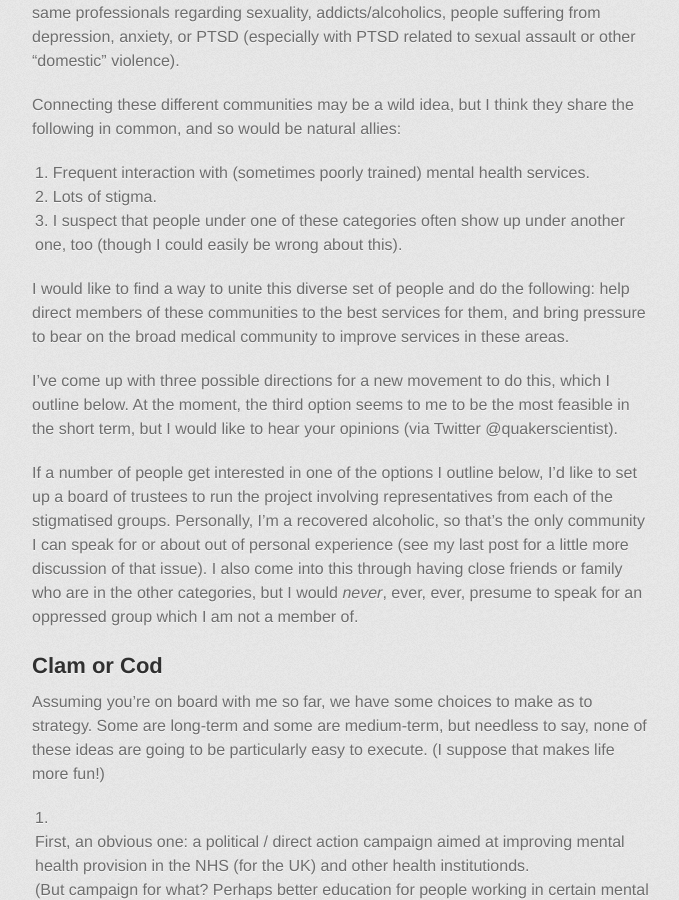
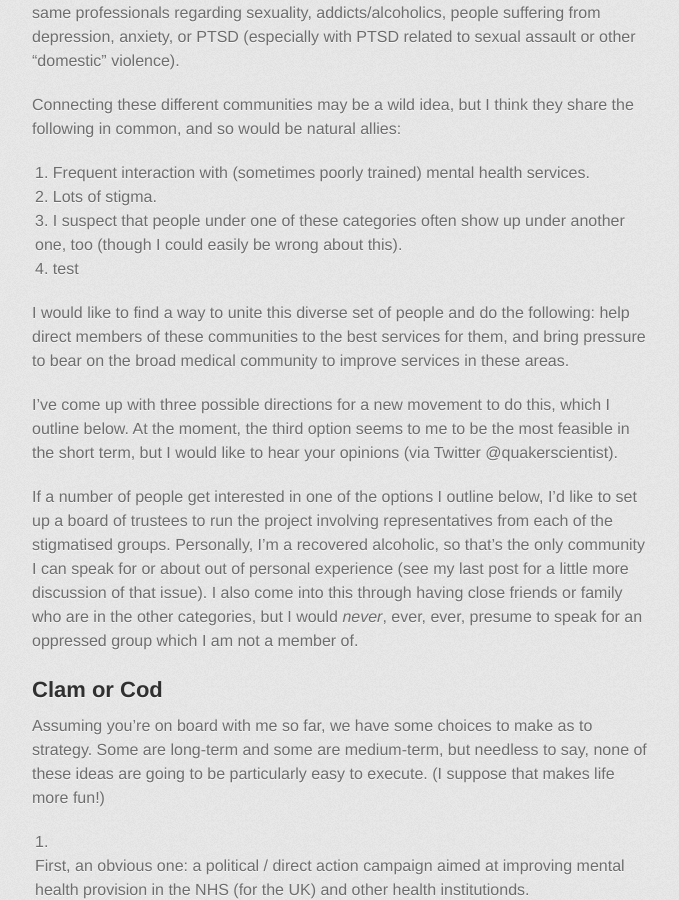
Before and after one commit to joelcw/joelcw.github.io, a Jekyll site: the page built from _posts/2014-03-22-hang-together.md, in a window 1280 px wide and 900 px high, scrolled down 724 px. Shown: the whole window, without its empty margins (298-977 px from the left). Built offline with Jekyll 4.4.1, drawn with Linux system fonts in a browser that asks for light colours; some web fonts are replaced.

Commit message:
finished draft

```diff
--- a/_posts/2014-03-22-hang-together.md
+++ b/_posts/2014-03-22-hang-together.md
@@ -19,6 +19,7 @@ Connecting these different communities may be a wild idea, but I think they shar
 1. Frequent interaction with (sometimes poorly trained) mental health services.
 1. Lots of stigma.
 1. I suspect that people under one of these categories often show up under another one, too (though I could easily be wrong about this).
+1. test
 
 I would like to find a way to unite this diverse set of people and do the following: help direct members of these communities to the best services for them, and bring pressure to bear on the broad medical community to improve services in these areas.
 
```
